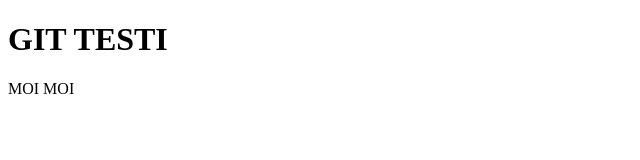
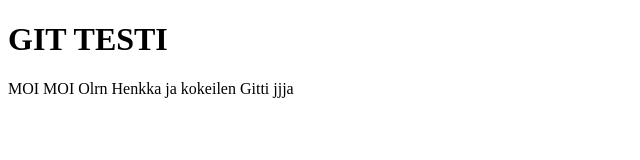
Before and after one commit to henhells14/Omaprojekti, a plain HTML site: page index.html in a window 1280 px wide. Shown: the whole page, without its empty margins (0-640 px from the left). Drawn offline with Linux system fonts and the light colour scheme.

Commit message:
Tein nimen HENKKA 2

```diff
--- a/index.html
+++ b/index.html
@@ -9,6 +9,11 @@
    <h1>GIT TESTI</h1>
 
 
-   <p>MOI MOI</p>
+   <p>MOI MOI Olrn Henkka ja kokeilen Gitti jjja</p>
+
+
+
+
+
 </body>
 </html>
```
